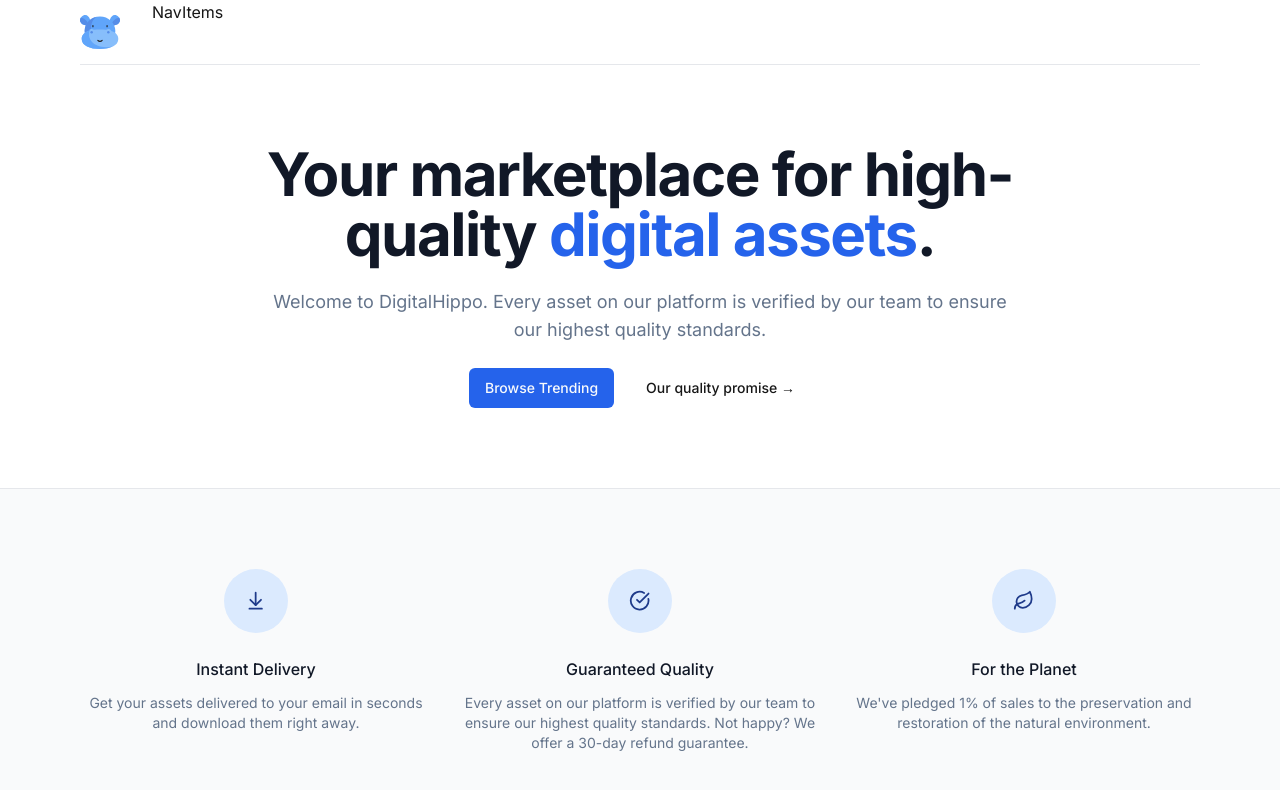
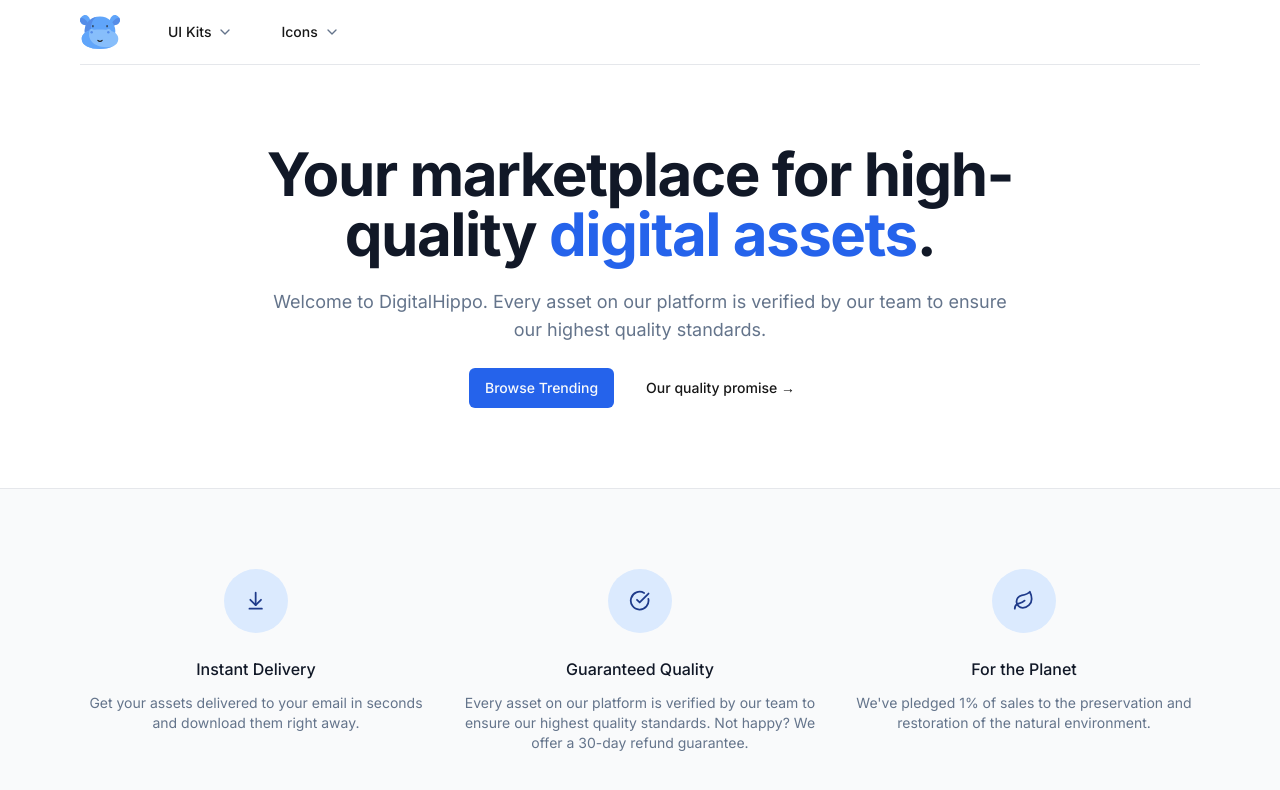
Before and after one commit to ravikr126/digital_dunia, a Next.js app: page / in a window 1280 px wide. Shown: the top 790 px of the page. Built offline with nearby package versions, Linux system fonts and the light colour scheme.

Commit message:
nav item page complete

```diff
--- /dev/null
+++ b/src/components/NavItem.tsx
@@ -0,0 +1,101 @@
+'use client'
+
+import { PRODUCT_CATEGORIES } from '@/config'
+import { Button } from './ui/button'
+import { ChevronDown } from 'lucide-react'
+import { cn } from '@/lib/utils'
+import Image from 'next/image'
+import Link from 'next/link'
+
+type Category = (typeof PRODUCT_CATEGORIES)[number]
+
+interface NavItemProps {
+  category: Category
+  handleOpen: () => void
+  close: () => void
+  isOpen: boolean
+  isAnyOpen: boolean
+}
+
+const NavItem = ({
+  isAnyOpen,
+  category,
+  handleOpen,
+  close,
+  isOpen,
+}: NavItemProps) => {
+  return (
+    <div className='flex'>
+      <div className='relative flex items-center'>
+        <Button
+          className='gap-1.5'
+          onClick={handleOpen}
+          variant={isOpen ? 'secondary' : 'ghost'}>
+          {category.label}
+          <ChevronDown
+            className={cn(
+              'h-4 w-4 transition-all text-muted-foreground',
+              {
+                '-rotate-180': isOpen,
+              }
+            )}
+          />
+        </Button>
+      </div>
+
+      {isOpen ? (
+        <div
+          onClick={() => close()}
+          className={cn(
+            'absolute inset-x-0 top-full text-sm text-muted-foreground',
+            {
+              'animate-in fade-in-10 slide-in-from-top-5':
+                !isAnyOpen,
+            }
+          )}>
+          <div
+            className='absolute inset-0 top-1/2 bg-white shadow'
+            aria-hidden='true'
+          />
+
+          <div className='relative bg-white'>
+            <div className='mx-auto max-w-7xl px-8'>
+              <div className='grid grid-cols-4 gap-x-8 gap-y-10 py-16'>
+                <div className='col-span-4 col-start-1 grid grid-cols-3 gap-x-8'>
+                  {category.featured.map((item) => (
+                    <div
+                      onClick={() => close}
+                      key={item.name}
+                      className='group relative text-base sm:text-sm'>
+                      <div className='relative aspect-video overflow-hidden rounded-lg bg-gray-100 group-hover:opacity-75'>
+                        <Image
+                          src={item.imageSrc}
+                          alt='product category image'
+                          fill
+                          className='object-cover object-center'
+                        />
+                      </div>
+
+                      <Link
+                        href={item.href}
+                        className='mt-6 block font-medium text-gray-900'>
+                        {item.name}
+                      </Link>
+                      <p
+                        className='mt-1'
+                        aria-hidden='true'>
+                        Shop now
+                      </p>
+                    </div>
+                  ))}
+                </div>
+              </div>
+            </div>
+          </div>
+        </div>
+      ) : null}
+    </div>
+  )
+}
+
+export default NavItem
--- a/src/components/NavItems.tsx
+++ b/src/components/NavItems.tsx
@@ -1,12 +1,62 @@
-"use-client"
+'use client'
 
-import React from 'react'
-import { useState } from 'react'
+import { PRODUCT_CATEGORIES } from '@/config'
+// import { useOnClickOutside } from '@/hooks/use-on-click-outside'
+import { useEffect, useRef, useState } from 'react'
+import NavItem from './NavItem'
 
 const NavItems = () => {
-    const [activeItems, setActiveItems]=useState<null | number>(null)
+  const [activeIndex, setActiveIndex] = useState<
+    null | number
+  >(null)
+
+  useEffect(() => {
+    const handler = (e: KeyboardEvent) => {
+      if (e.key === 'Escape') {
+        setActiveIndex(null)
+      }
+    }
+
+    document.addEventListener('keydown', handler)
+
+    return () => {
+      document.removeEventListener('keydown', handler)
+    }
+  }, [])
+
+  const isAnyOpen = activeIndex !== null
+
+  const navRef = useRef<HTMLDivElement | null>(null)
+
+
+
   return (
-    <div>NavItems</div>
+    <div className='flex gap-4 h-full' ref={navRef}>
+      {PRODUCT_CATEGORIES.map((category, i) => {
+        const handleOpen = () => {
+          if (activeIndex === i) {
+            setActiveIndex(null)
+          } else {
+            setActiveIndex(i)
+          }
+        }
+
+        const close = () => setActiveIndex(null)
+
+        const isOpen = i === activeIndex
+
+        return (
+          <NavItem
+            category={category}
+            close={close}
+            handleOpen={handleOpen}
+            isOpen={isOpen}
+            key={category.value}
+            isAnyOpen={isAnyOpen}
+          />
+        )
+      })}
+    </div>
   )
 }
 
```
